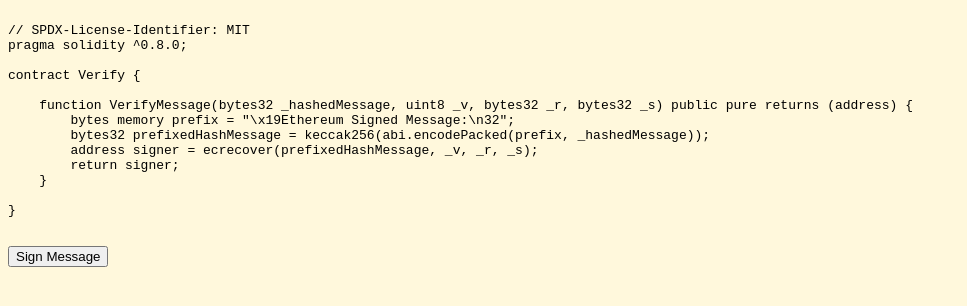
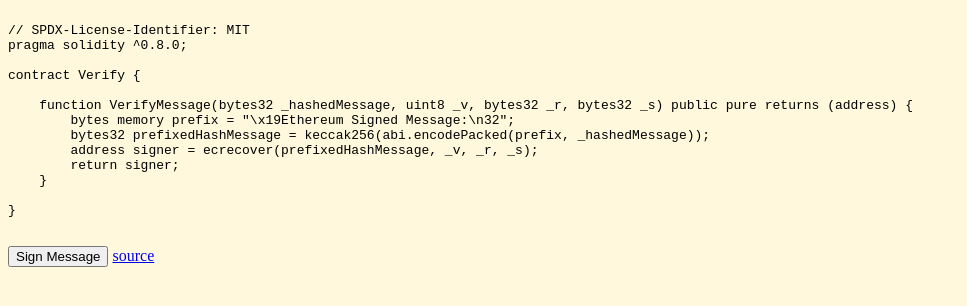
Before and after one commit to leon-do/ecrecover, a plain HTML site: page index.html in a window 1280 px wide. Shown: the whole page, without its empty margins (0-967 px from the left). Drawn offline with Linux system fonts and the light colour scheme.

Commit message:
Update index.html

```diff
--- a/index.html
+++ b/index.html
@@ -23,6 +23,8 @@ contract Verify {
 </pre>
 
 <button onClick="signMessage()">Sign Message</button>
+
+<a href="https://github.com/leon-do/ecrecover"> source </a>
 
 <script src="https://cdnjs.cloudflare.com/ajax/libs/web3/1.7.0-rc.0/web3.min.js" integrity="sha512-/PTXSvaFzmO4So7Ghyq+DEZOz0sNLU4v1DP4gMOfY3kFu9L/IKoqSHZ6lNl3ZoZ7wT20io3vu/U4IchGcGIhfw==" crossorigin="anonymous" referrerpolicy="no-referrer"></script>
 <script>
```
